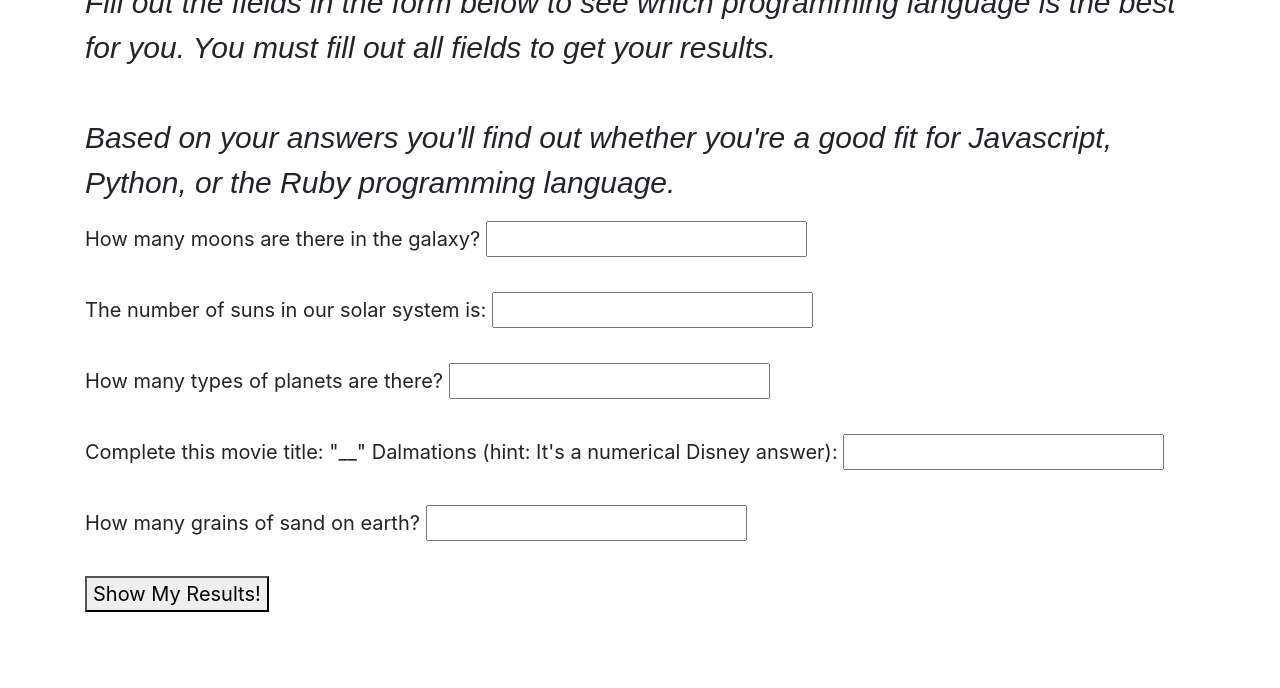
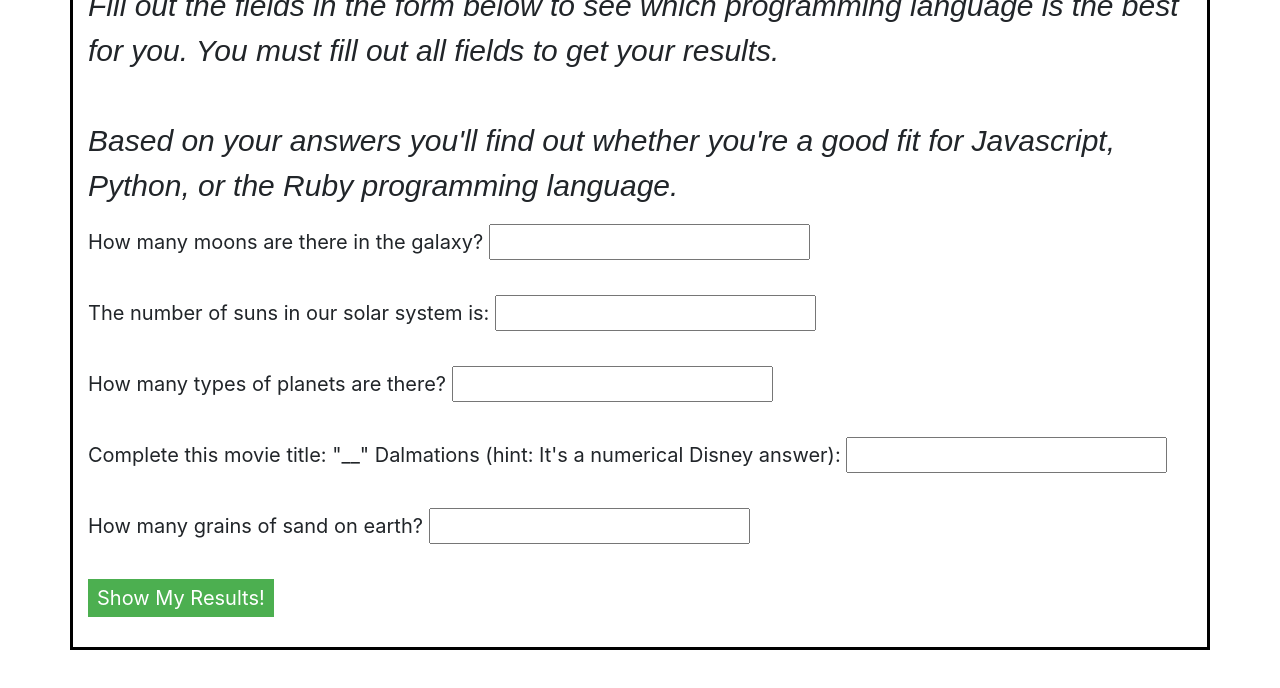
Before and after one commit to StevenGalvan/programming-language-suggester, a plain HTML site: page index.html in a window 1280 px wide. Shown: the part 124-812 px from the top of the page. Drawn offline with nearby package versions, Linux system fonts and the light colour scheme.

Commit message:
Finalize branching in language suggestion form

```diff
--- a/css/styles.css
+++ b/css/styles.css
@@ -35,3 +35,9 @@ body {
 .answers {
   text-align: center;
 }
+
+.button {
+  background-color: #4CAF50;
+  color: white;
+  border: 3px solid #4CAF50;
+}
--- a/index.html
+++ b/index.html
@@ -9,7 +9,7 @@
   </head>
 <body>
 
-  <div class="container my-5">
+  <div class="container my-5" style="border:3px solid #000000;"">
     <h1>Welcome to the Programming Language Suggestion Tool!</h1>
     <p><em>Fill out the fields in the form below to see which programming language is the best for you. You must fill out all fields to get your results.<br><br>Based on your answers you'll find out whether you're a good fit for Javascript, Python, or the Ruby programming language.</em></p>
 
@@ -29,7 +29,7 @@
         <input id="answer4" type="number"><br><br>
         <label for="answer5">How many grains of sand on earth?</label>
         <input id="answer5" type="number"><br><br>
-        <button type="submit">Show My Results!</button><br><br>
+        <button class="button" type="submit">Show My Results!</button><br><br>
       </form>
     </div>
     <!--Return responses to form inputs-->
--- a/js/scripts.js
+++ b/js/scripts.js
@@ -18,7 +18,7 @@ window.onload = function() {
     const answer5 = parseInt(document.querySelector("input#answer5").value);
 
   if ( answer1 && answer2 && answer3 && answer4 && answer5) {
-    if (answer1 >= 2000 && answer4 === 101) {
+    if (answer1 <= 2000 && answer4 === 101) {
       document.getElementById("ruby").removeAttribute("class");
     } else if (answer2 === 1 && answer5 >100) {
       document.getElementById("python").removeAttribute("class");
```
